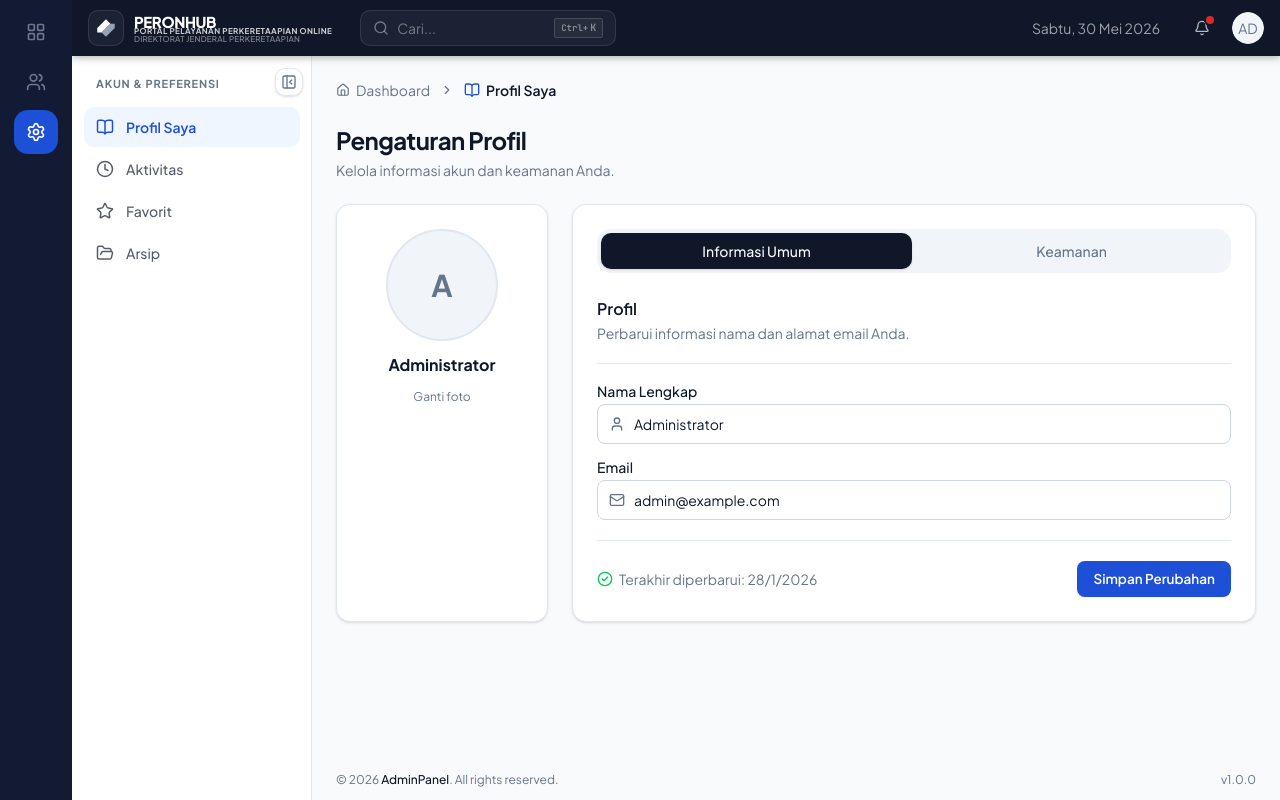
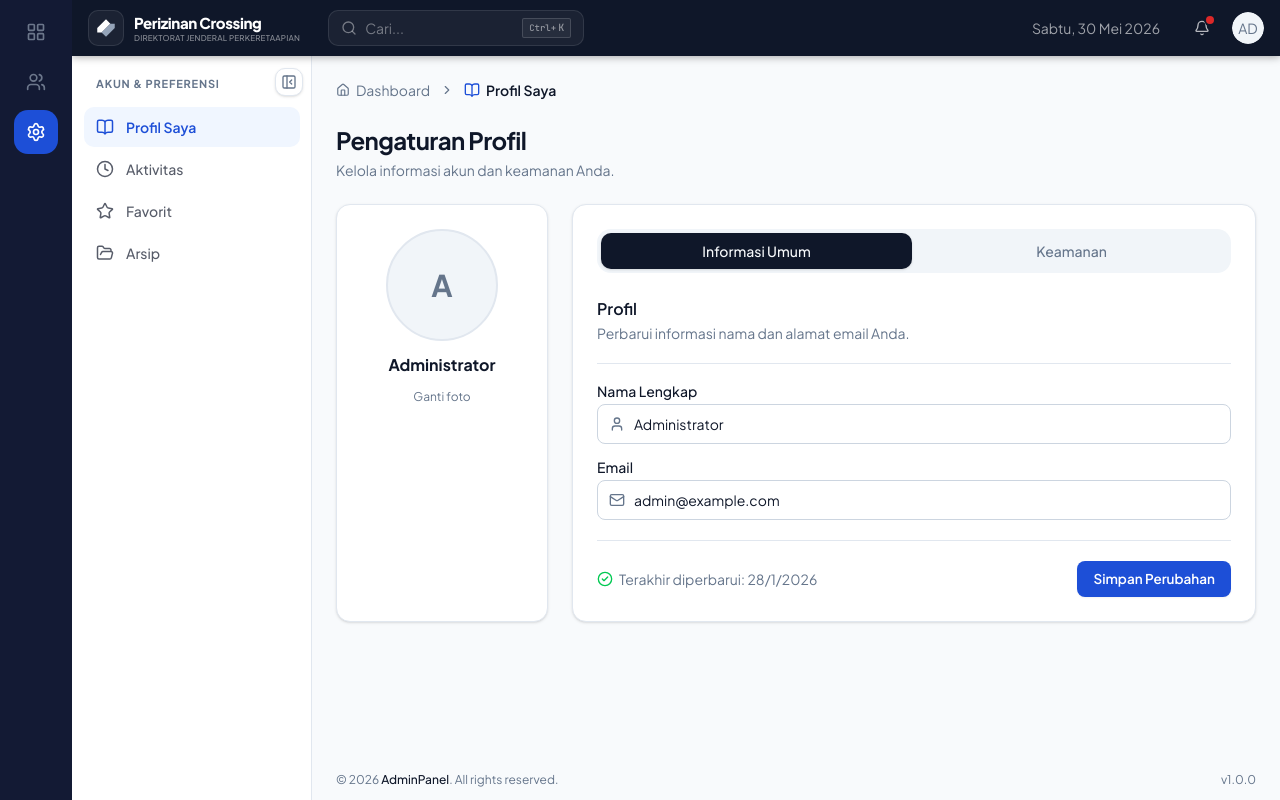
Before and after one commit to ikhsank6/ui-admin-next, a Next.js app: page /settings in a window 1280 px wide. Built offline with nearby package versions, Linux system fonts and the light colour scheme.

Commit message:
style: update brand name and consolidate subtitle text in navbar

```diff
--- a/src/components/layout/app-navbar.tsx
+++ b/src/components/layout/app-navbar.tsx
@@ -82,12 +82,9 @@ export function AppNavbar() {
           </div>
           <span className="flex flex-col leading-none">
             <span className="font-extrabold text-[15px] tracking-tight text-white">
-              PERONHUB
+              Perizinan Crossing
             </span>
-            <span className="hidden sm:block text-[8px] font-bold tracking-[0.4px] text-white/80 dark:text-gray-300 uppercase -mt-0.5">
-              Portal Pelayanan Perkeretaapian Online
-            </span>
-            <span className="hidden sm:block text-[8px] font-medium tracking-[0.2px] text-white/50 dark:text-gray-400 uppercase">
+            <span className="hidden sm:block text-[8px] font-medium tracking-[0.2px] text-white/50 dark:text-gray-400 uppercase mt-1">
               Direktorat Jenderal Perkeretaapian
             </span>
           </span>
```
